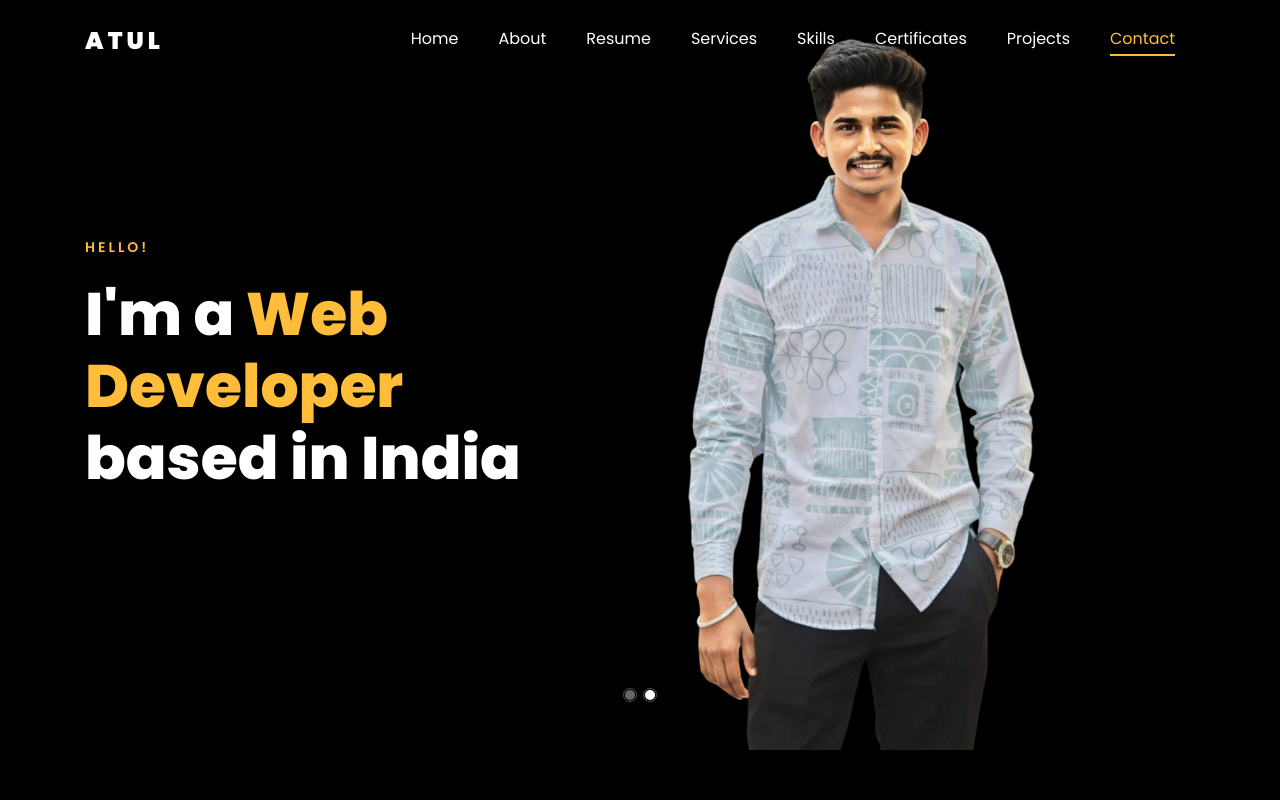
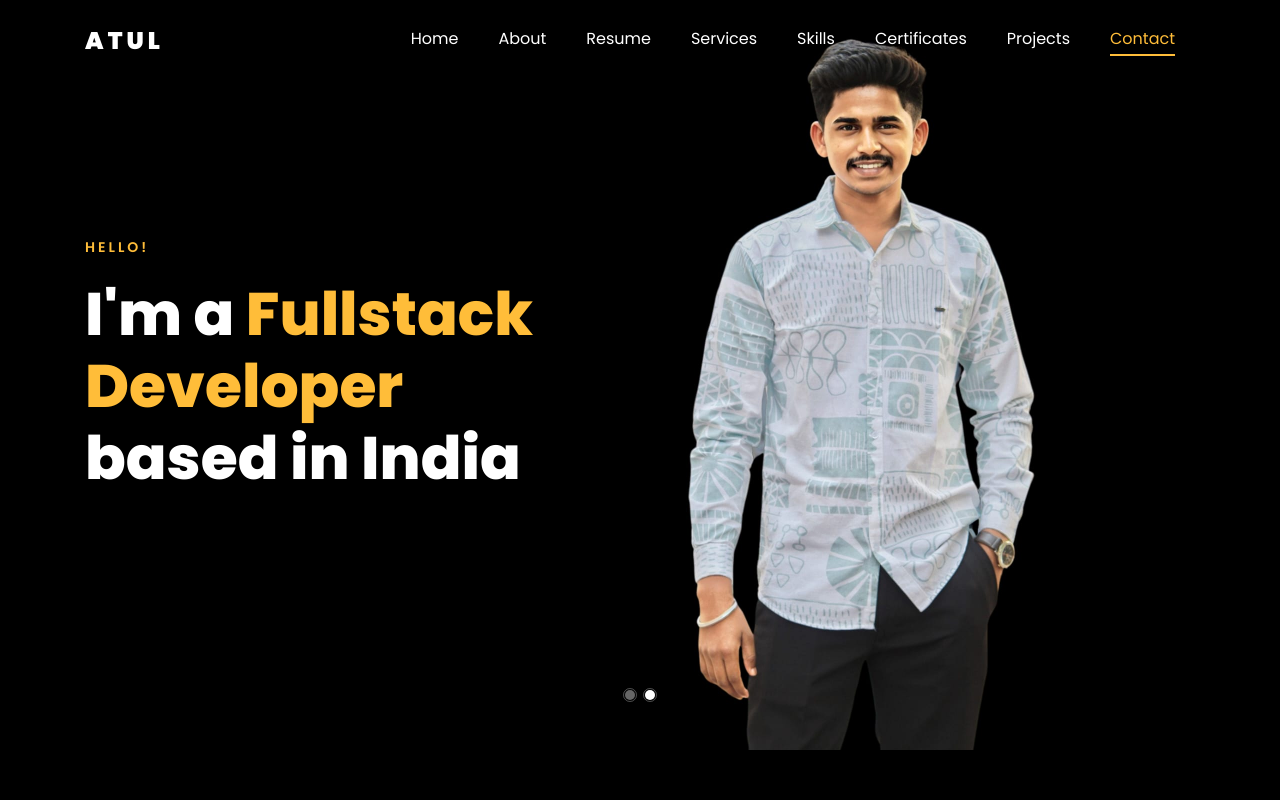
Before and after one commit to atulr2200/Atul-Rathod-Portfolio, a plain HTML site: page index.html in a window 1280 px wide. Shown: the top 800 px of the page. Drawn offline with Linux system fonts and the light colour scheme; files whose address does not match are found by name.

Commit message:
Update index.html

```diff
--- a/index.html
+++ b/index.html
@@ -61,7 +61,7 @@
 		          	<div class="text">
 		          		<span class="subheading">Hello!</span>
 			            <h1 class="mb-4 mt-3">I'm <span>Atul Rathod</span></h1>
-			            <h2 class="mb-4">A Freelance Web Developer</h2>
+			            <h2 class="mb-4">A Freelance Fullstack Developer</h2>
 			           <!-- <p><a href="#" class="btn btn-primary py-3 px-4">Hire me</a> <a href="#" class="btn btn-white btn-outline-white py-3 px-4">My works</a></p>-->
 		            </div>
 		          </div>
@@ -79,7 +79,7 @@
 		          <div class="one-forth d-flex align-items-center ftco-animate" data-scrollax=" properties: { translateY: '70%' }">
 		          	<div class="text">
 		          		<span class="subheading">Hello!</span>
-			            <h1 class="mb-4 mt-3">I'm a <span>Web Developer</span> based in India</h1>
+			            <h1 class="mb-4 mt-3">I'm a <span>Fullstack Developer</span> based in India</h1>
 			            <!--<p><a href="#" class="btn btn-primary py-3 px-4">Hire me</a> <a href="#" class="btn btn-white btn-outline-white py-3 px-4">My works</a></p>-->
 		            </div>
 		          </div>
```
